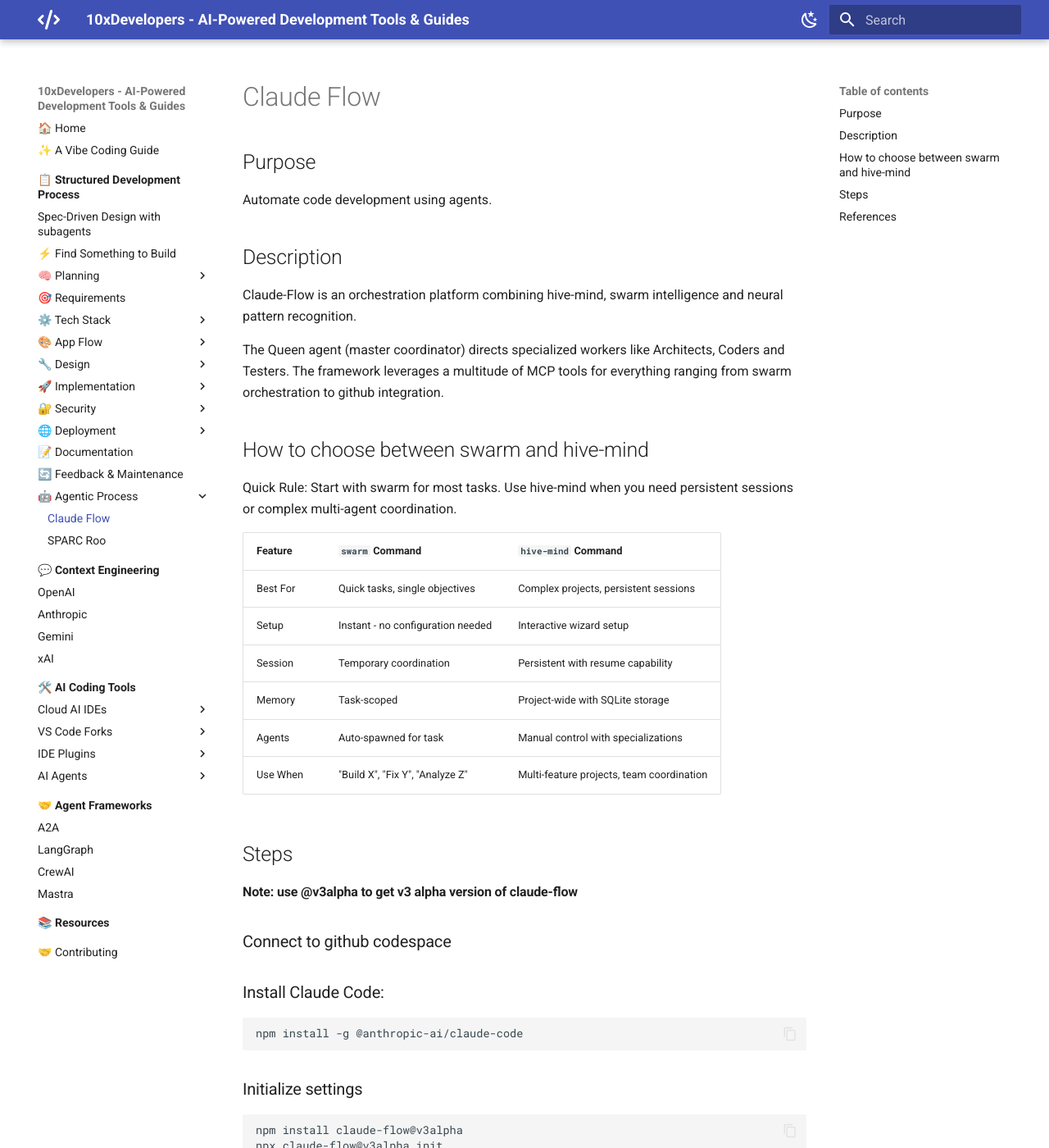
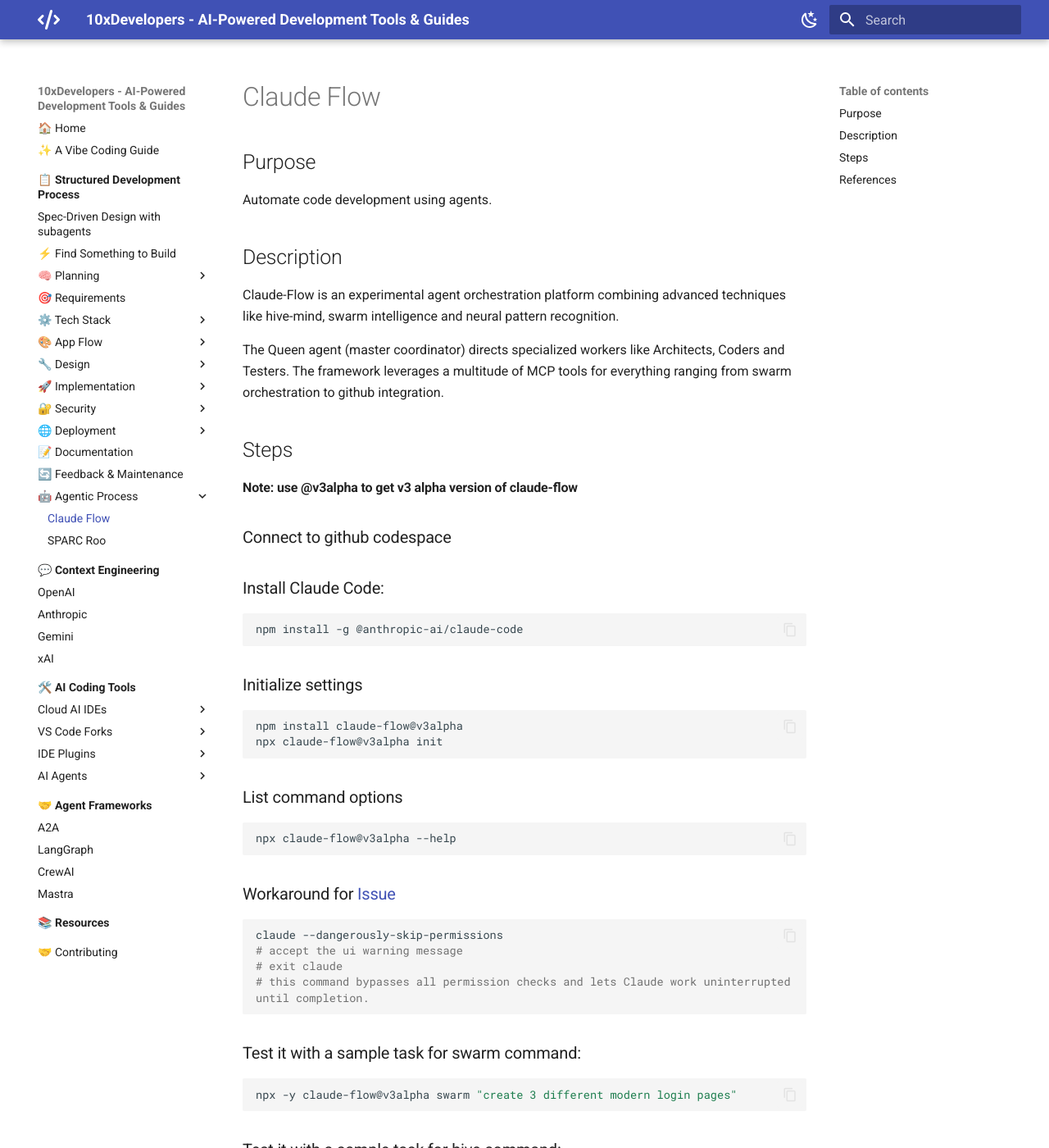
Before and after one commit to shlomoc/10xdev, an MkDocs documentation site: the page built from docs/structured/agentic/claude-flow.md, in a window 1280 px wide and 1400 px high. Shown: the whole window at 82% size. Built offline with MkDocs 1.6.1 and Material for MkDocs 9.7.7, drawn with Linux system fonts in a browser that asks for light colours; some of the changed text lies outside the part shown.

Commit message:
docs: update Claude Code and Lovable documentation with new resources and links; enhance Claude Flow description and references

```diff
--- a/docs/structured/agentic/claude-flow.md
+++ b/docs/structured/agentic/claude-flow.md
@@ -4,23 +4,9 @@
 Automate code development using agents.
 
 ## Description
-Claude-Flow is an orchestration platform combining hive-mind, swarm intelligence and neural pattern recognition.
+Claude-Flow is an experimental agent orchestration platform combining advanced techniques like hive-mind, swarm intelligence and neural pattern recognition.
 
 The Queen agent (master coordinator) directs specialized workers like Architects, Coders and Testers.  The framework leverages a multitude of MCP tools for everything ranging from swarm orchestration to github integration.
-
-## How to choose between swarm and hive-mind
-
-Quick Rule: Start with swarm for most tasks. Use hive-mind when you need persistent sessions or complex multi-agent coordination.
-
-| Feature    | `swarm` Command                                   | `hive-mind` Command                         |
-|------------|---------------------------------------------------|---------------------------------------------|
-| Best For   | Quick tasks, single objectives                    | Complex projects, persistent sessions       |
-| Setup      | Instant - no configuration needed                 | Interactive wizard setup                    |
-| Session    | Temporary coordination                            | Persistent with resume capability           |
-| Memory     | Task-scoped                                       | Project-wide with SQLite storage            |
-| Agents     | Auto-spawned for task                             | Manual control with specializations         |
-| Use When   | "Build X", "Fix Y", "Analyze Z"                   | Multi-feature projects, team coordination   |
-
 
 ## Steps
 
@@ -76,8 +62,8 @@ Create an offline browser-based anteroid game which relies on arrow keys to pilo
 
 ## References
 
-### [Claude-Flow: Agent Orchestration Platform for Claude-Code](https://www.linkedin.com/pulse/claude-flow-agent-orchestration-platform-claude-code-reuven-cohen-bhimc) Article
-### [Claude Flow](https://github.com/ruvnet/claude-flow) Github repository
-### [Claude Flow Wiki](https://github.com/ruvnet/claude-flow/wiki) Claude-Flow v2.0.0 Alpha Wiki
-### [Demo](https://github.com/ruvnet/yyz-agentics-june) Github repository created from a meetup
-### [Explain claude-flow](https://chatgpt.com/share/688cfa07-c0ac-8000-b41f-3ed62fd006db) Ask chatgpt to explain claude-flow github repo
+#### [Claude Flow](https://github.com/ruvnet/claude-flow) Github repository
+#### [Claude-Flow: Agent Orchestration Platform for Claude-Code](https://www.linkedin.com/pulse/claude-flow-agent-orchestration-platform-claude-code-reuven-cohen-bhimc) Article
+#### [Claude Flow Wiki](https://github.com/ruvnet/claude-flow/wiki) Claude-Flow v2.0.0 Alpha Wiki
+#### [Demo](https://github.com/ruvnet/yyz-agentics-june) Github repository created from a meetup
+#### [Explain claude-flow](https://chatgpt.com/share/688cfa07-c0ac-8000-b41f-3ed62fd006db) Ask chatgpt to explain claude-flow github repo
```
Also changed, not shown: docs/ai-coding-tools/ai-agents/claude-code.md (+6 -0 lines), docs/ai-coding-tools/cloud-ai-ides/lovable.md (+1 -0 lines), docs/guides/ultimate-vibe-coding-guide.md (+1 -0 lines).
